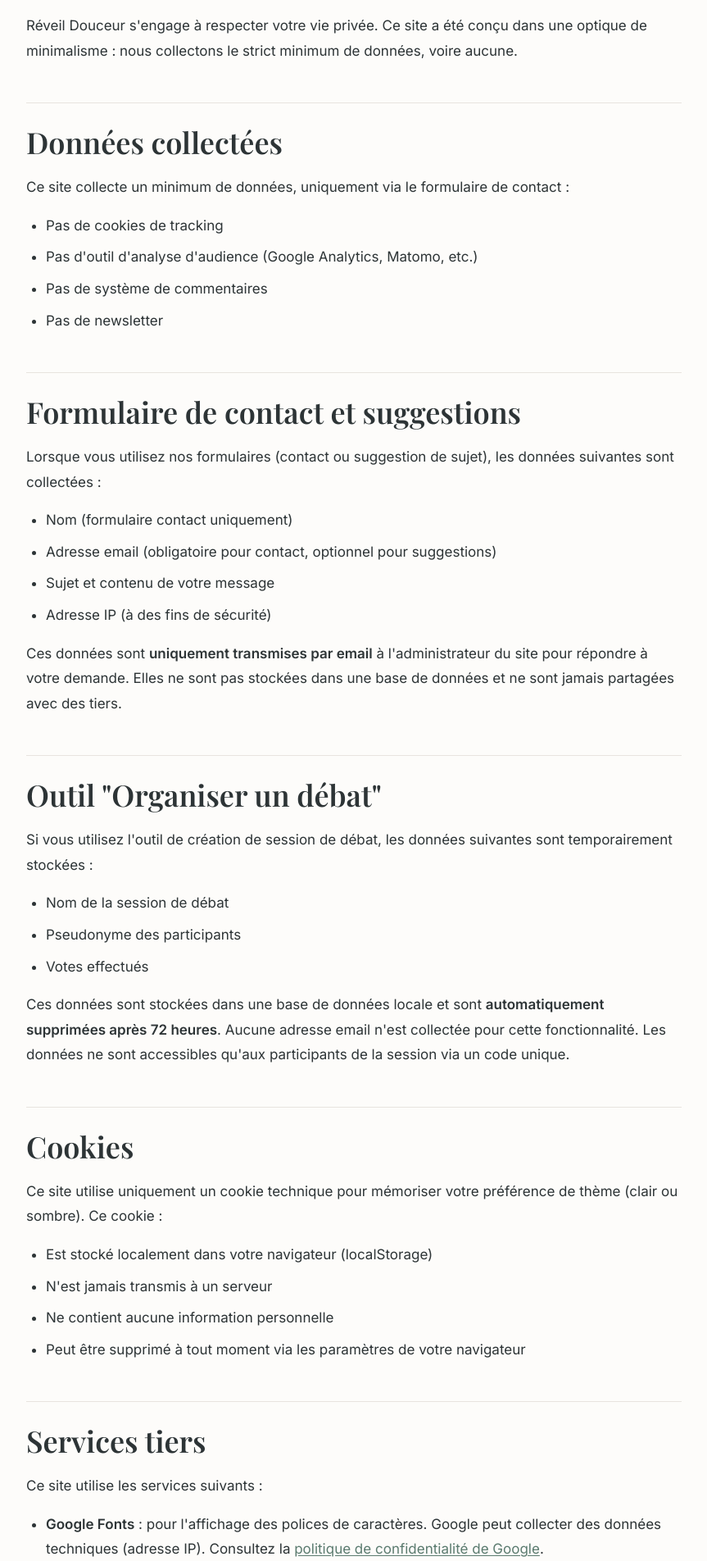
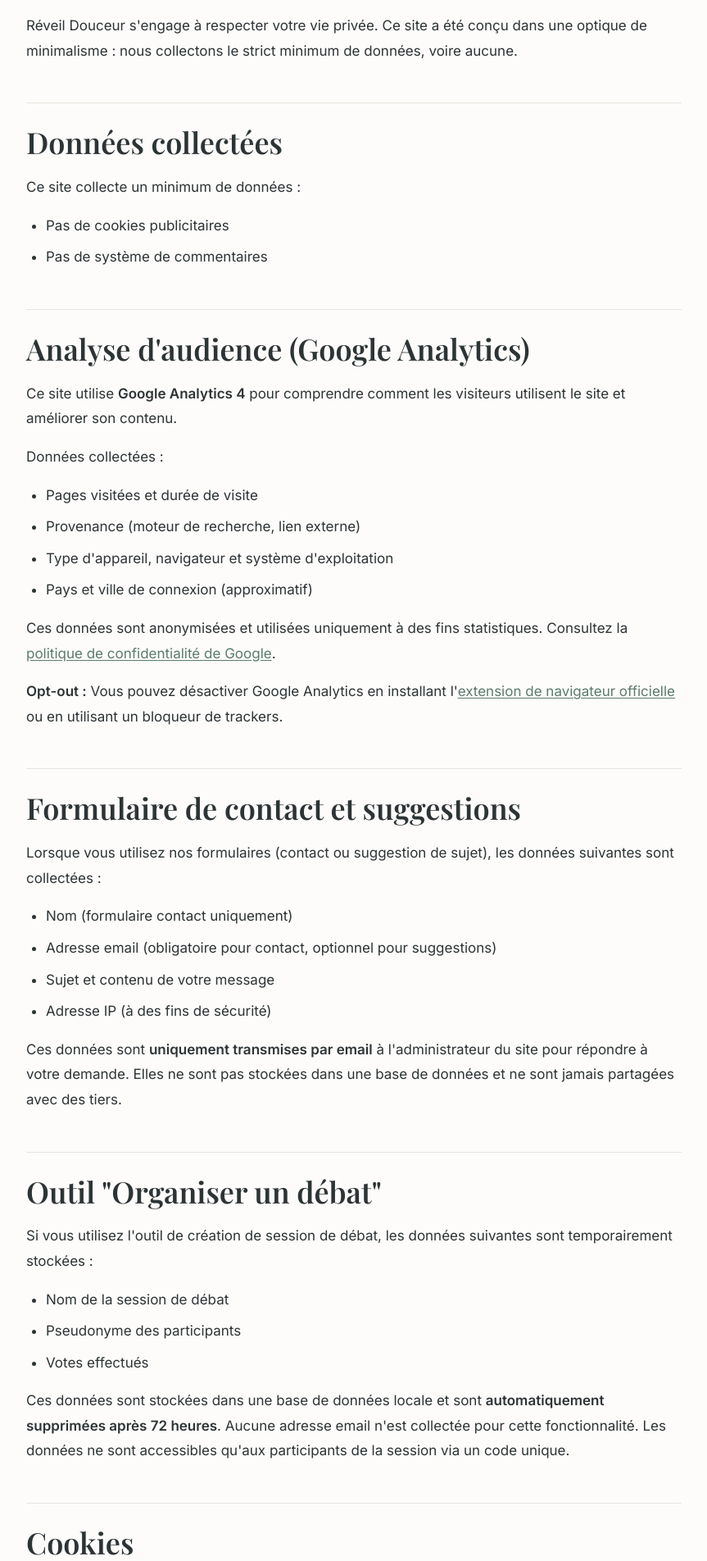
Before and after one commit to friteuseb/reveildouceur, a PHP site: page /confidentialite.php in a window 1280 px wide. Shown: the part 444-2348 px from the top of the page at 82% size, without its empty margins (208-1071 px from the left). Run offline with PHP 8.4, Linux system fonts and the light colour scheme.

Commit message:
Ajout Google Analytics (G-R7WHFQCN8P)
- Intégration du code de suivi GA4 dans app.js
- Mise à jour de la politique de confidentialité

🤖 Generated with [Claude Code](https://claude.com/claude-code)

Co-Authored-By: Claude Opus 4.5 <noreply@anthropic.com>

```diff
--- a/confidentialite.php
+++ b/confidentialite.php
@@ -51,14 +51,36 @@
 
         <h2>Données collectées</h2>
         <p>
-          Ce site collecte un minimum de données, uniquement via le formulaire de contact :
+          Ce site collecte un minimum de données :
         </p>
         <ul>
-          <li>Pas de cookies de tracking</li>
-          <li>Pas d'outil d'analyse d'audience (Google Analytics, Matomo, etc.)</li>
+          <li>Pas de cookies publicitaires</li>
           <li>Pas de système de commentaires</li>
-          <li>Pas de newsletter</li>
         </ul>
+
+        <h2>Analyse d'audience (Google Analytics)</h2>
+        <p>
+          Ce site utilise <strong>Google Analytics 4</strong> pour comprendre comment les visiteurs
+          utilisent le site et améliorer son contenu.
+        </p>
+        <p>
+          Données collectées :
+        </p>
+        <ul>
+          <li>Pages visitées et durée de visite</li>
+          <li>Provenance (moteur de recherche, lien externe)</li>
+          <li>Type d'appareil, navigateur et système d'exploitation</li>
+          <li>Pays et ville de connexion (approximatif)</li>
+        </ul>
+        <p>
+          Ces données sont anonymisées et utilisées uniquement à des fins statistiques.
+          Consultez la <a href="https://policies.google.com/privacy" target="_blank" rel="noopener">politique de confidentialité de Google</a>.
+        </p>
+        <p>
+          <strong>Opt-out :</strong> Vous pouvez désactiver Google Analytics en installant
+          l'<a href="https://tools.google.com/dlpage/gaoptout" target="_blank" rel="noopener">extension de navigateur officielle</a>
+          ou en utilisant un bloqueur de trackers.
+        </p>
 
         <h2>Formulaire de contact et suggestions</h2>
         <p>
@@ -153,7 +175,7 @@
           mise à jour sera indiquée ci-dessous.
         </p>
         <p>
-          <em>Dernière mise à jour : décembre 2025</em>
+          <em>Dernière mise à jour : janvier 2026</em>
         </p>
       </div>
     </article>
--- a/js/app.js
+++ b/js/app.js
@@ -2,6 +2,21 @@
  * Réveil Douceur - Application JavaScript
  * Version 2.2 - Optimisation performances (WebP, lazy loading avancé)
  */
+
+// ========================================
+// Google Analytics
+// ========================================
+(function() {
+  var s = document.createElement('script');
+  s.async = true;
+  s.src = 'https://www.googletagmanager.com/gtag/js?id=G-R7WHFQCN8P';
+  document.head.appendChild(s);
+  window.dataLayer = window.dataLayer || [];
+  function gtag(){dataLayer.push(arguments);}
+  window.gtag = gtag;
+  gtag('js', new Date());
+  gtag('config', 'G-R7WHFQCN8P');
+})();
 
 (function() {
   'use strict';
```
